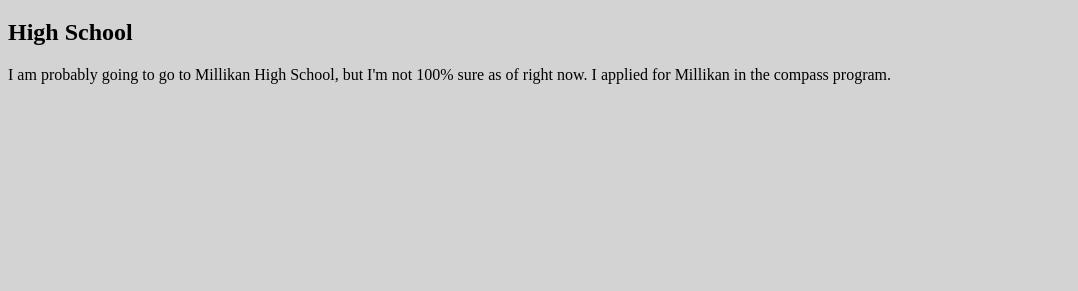
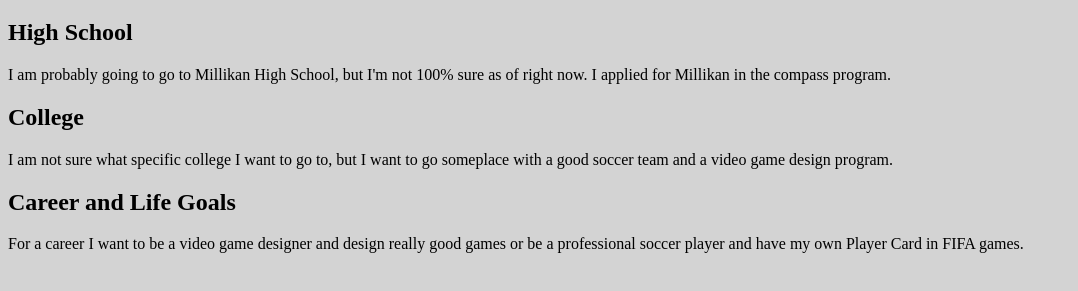
Before and after one commit to omgitsryan/200709040.github.io, a plain HTML site: page future.html in a window 1280 px wide. Shown: the part 61-352 px from the top of the page, without its empty margins (0-1078 px from the left). Drawn offline with Linux system fonts and the light colour scheme.

Commit message:
Update future.html

```diff
--- a/future.html
+++ b/future.html
@@ -12,7 +12,13 @@
 <body>
 <h2>High School</h2>
 <p> I am probably going to go to Millikan High School, but I'm not 100% sure as of right now. I applied for Millikan in the compass program.</p>
-</body>
+<h2>College</h2>
+<p>I am not sure what specific college I want to go to, but I want to go someplace with a good soccer team and a video game design program.</p>
+<h2>Career and Life Goals</h2>
+<p>For a career I want to be a video game designer and design really good games or be a professional soccer player and have my own Player Card in FIFA games.</p>
+
+
+    </body>
 
 
 
```
